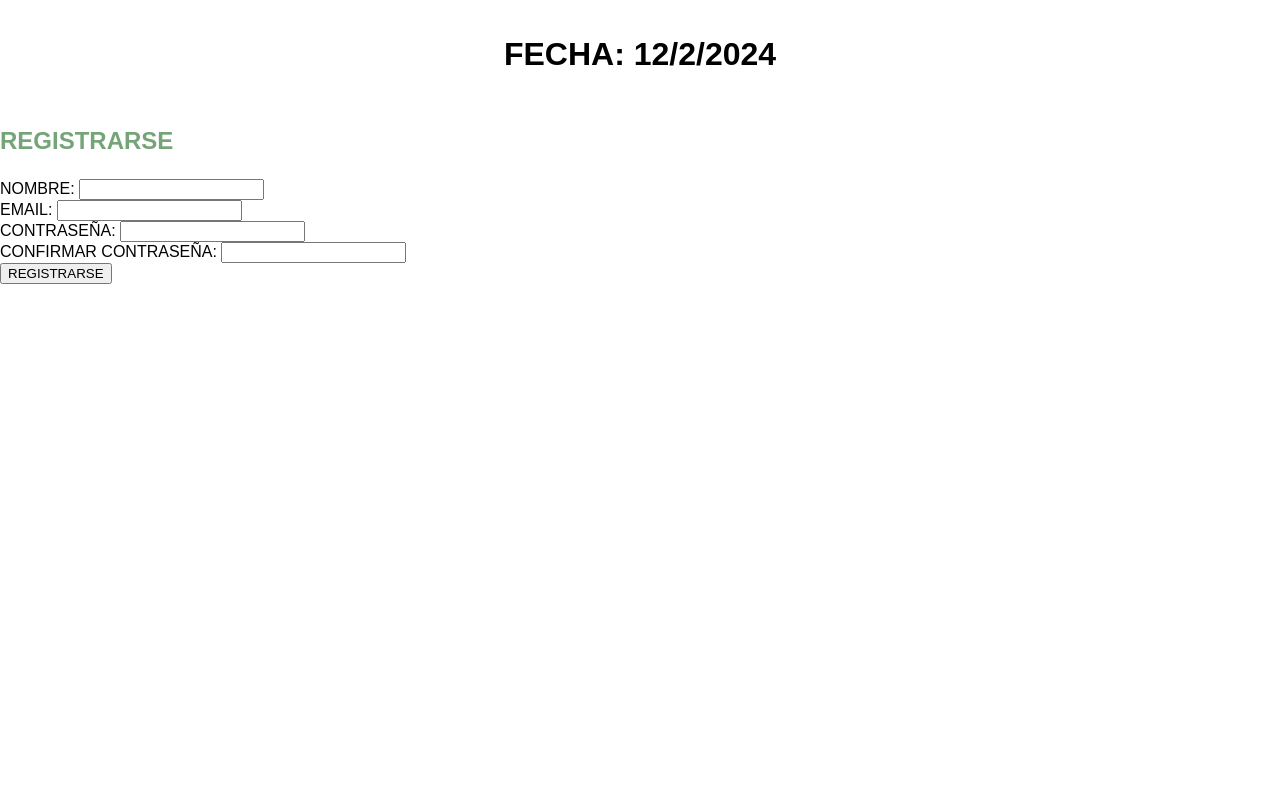
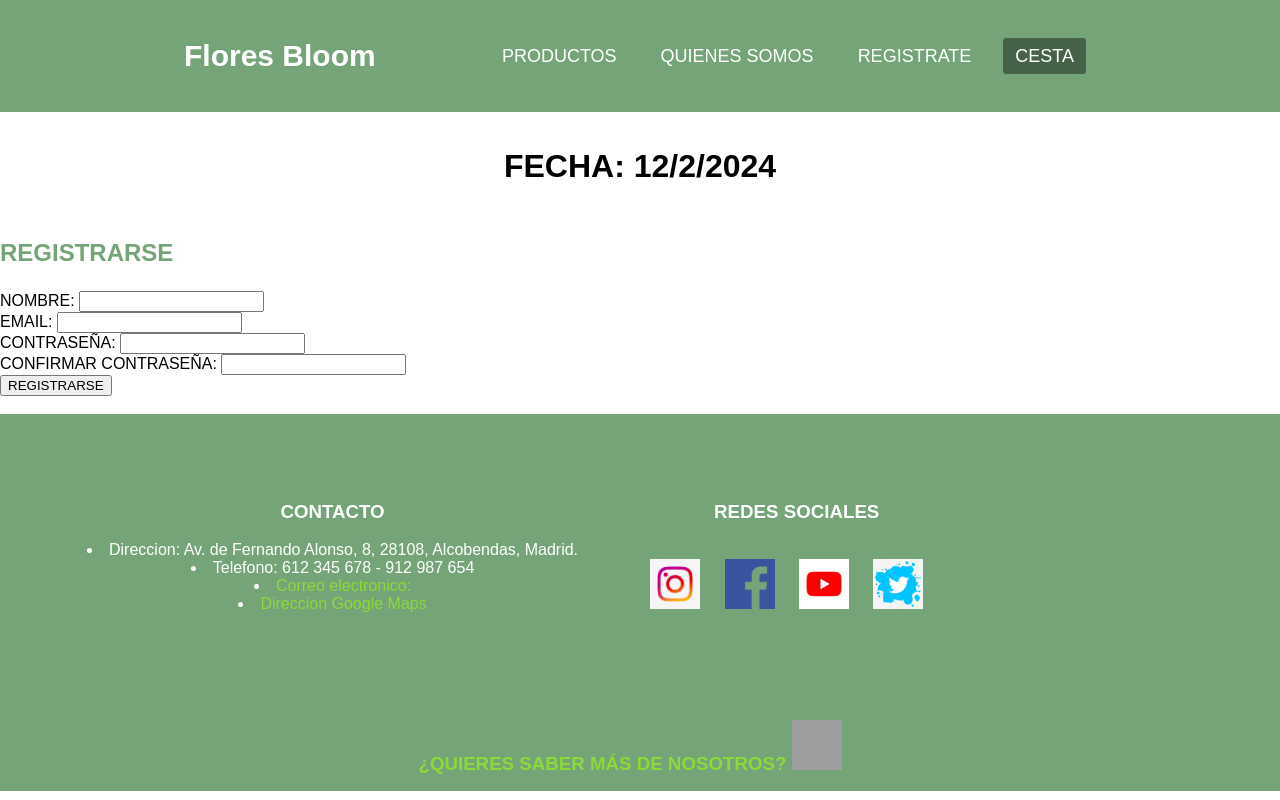
Before and after one commit to xXBarre/Floristeria, a PHP site: page /registrarse.html in a window 1280 px wide. Run offline with PHP 8.4, Linux system fonts and the light colour scheme; grey boxes are pictures that could not be loaded.

Commit message:
cambie css, añadi el registro y enlace con la pagina de inicio

```diff
--- a/registrarse.html
+++ b/registrarse.html
@@ -2,13 +2,30 @@
 <html>
 <head>
   <link rel="stylesheet" type="text/css" href="style.css">
-  <style>
-    .error {
-      color: red;
-    }
-  </style>
 </head>
 <body id="background">
+  <header class="header">
+    <nav class="nav">
+      <a href="inicio.html" class="logo nav-link">Flores Bloom</a>
+      <button class="nav-toggle" aria-label="Abrir menú">
+        <i class="fas fa-bars"></i>
+      </button>
+      <ul class="nav-menu">
+        <li class="nav-menu-item">
+          <a href="productos.html" class="nav-menu-link nav-link">Productos</a>
+        </li>
+        <li class="nav-menu-item">
+          <a href="#" class="nav-menu-link nav-link">Quienes somos</a>
+        </li>
+        <li class="nav-menu-item">
+          <a href="registrarse.html" class="nav-menu-link nav-link">Registrate</a>
+        </li>
+        <li class="nav-menu-item">
+          <a href="#" class="nav-menu-link nav-link nav-menu-link_active">Cesta</a>
+        </li>
+      </ul>
+    </nav>
+  </header>
 <br><br>
   <center>
     <title>Fecha actual</title>
@@ -73,5 +90,36 @@
     <br>
     <br>
   </form>
+  <footer>
+    <div class="footer">
+        <table class="tablainferior" cellspacing="70">
+        <td>
+        <h3>CONTACTO</h3>
+        <br>
+        <li>Direccion: Av. de Fernando Alonso, 8, 28108, Alcobendas, Madrid.</li>
+        <li>Telefono: 612 345 678 - 912 987 654 </li>
+        <li ><a href="mailito:2017hugoherrero@gmail.com">Correo electronico:</a></li>
+        <li><a href="https://goo.gl/maps/JnowR6KXCaFm3KhL7" target="_blank">Direccion Google Maps</a></li>
+        </td>
+        <td>
+        <h3>REDES SOCIALES</h3>
+        <br>
+        <br>
+        <a href="https://www.instagram.com/" target="_blank"><img src="Fotos/Instagram.jpg" width="50" height="50"></a>
+        <a href="https://www.facebook.com/" target="_blank"><img src="Fotos/facebook.png" width="50" height="50"></a>
+        <a href="https://www.youtube.com/" target="_blank"><img src="Fotos/youtube.avif" alt="YouTube"></a>
+        <a href="https://twitter.com/i/flow/login?input_flow_data=%7B%22requested_variant%22%3A%22eyJsYW5nIjoiZXMifQ%3D%3D%22%7D" target="_blank"><img src="Fotos/twitter.png" width="50" height="50"></a>
+        </td>
+        </table>
+        <br>
+        <br>
+                    <div class="wpb_column vc_column_container vc_col-sm-6 vc_col-lg-3 vc_col-md-3 vc_col-xs-12 color-scheme-light">
+                    <div class="vc_column-inner vc_custom_1476463312411">
+                        <div class="wpb_wrapper">
+                    <div class="wpb_text_column wpb_content_element vc_custom_1609261370952">
+                        <div class="wpb_wrapper">
+                            <h3><i class="fab fa-whatsapp" ></i><a id="wasap" class="ventajas" href="https://api.whatsapp.com/send?phone=34637600263&amp;text=Hola%20quisiera%20obtener%20más%20información" target="_blank">¿QUIERES SABER MÁS DE NOSOTROS? <a id="btn-fixed" href="#"><img src="https://cdn.pixabay.com/photo/2015/08/03/13/58/soon-873316_960_720.png" alt="Whatsapp" width="50" height="50"/></a></a></h3>
+        </div>
+</footer>
 </body>
 </html>
--- a/style.css
+++ b/style.css
@@ -88,22 +88,11 @@ h2 {
   padding: 2em 0;
 }
 
-footer {
-  background-color: #75a478;
-  color: #fff;
-  text-align: center;
-  padding: 1em;
-  position: fixed;
-  bottom: 0;
-  width: 100%;
-}
-
 /*Nico*/
 
 .nav {
   display: flex;
   justify-content: space-between;
-
   max-width: 992px;
   margin: 0 auto;
 }
@@ -212,14 +201,16 @@ footer {
   }
 }
 
-    /* footer */
-    /* color de la parte de atras*/
-    .footer {
-        background-color: #1f7bd7;
-        padding: 5px;
-        display: flex;
-        justify-content: space-between;
+/*Hugo*/
+footer {
+  background-color: #75a478;
+  color: #fff;
+  text-align: center;
+  padding: 1em;
+  bottom: 0;
+  width: 100%;
 }
+
     /* tamaño imagenes*/
 .footer img {
       width: 50px;
@@ -236,78 +227,8 @@ footer {
       color: #a87c7c;
 }
 
-/*
+/*Registro*/
 
-h2 {
-    text-align: center;
+.error {
+  color: red;
 }
-
-  form {
-    width: 300px;
-    margin: 0 auto;
-  }
-
-  label {
-    display: block;
-    margin-top: 10px;
-  }
-
-  input {
-    width: 100%;
-    padding: 5px;
-    margin-top: 5px;
-  }
-
-  button {
-    margin-top: 10px;
-    width: 100%;
-    padding: 10px;
-  }
-
-  #background {
-    background-color: aquamarine;
-    background-size: 70% auto;
-    color: rgb(0, 0, 0);
-
-  }
-
-#background {
-  background-color: #343c69;
-  color: #ccc;
-
-}
-.form-container {
-  max-width: 500px;
-  margin: 0 auto;
-}
-
-.form-container label {
-  display: block;
-  margin-bottom: 5px;
-}
-
-.form-container input,
-.form-container select,
-.form-container textarea {
-  width: 100%;
-  padding: 8px;
-  margin-bottom: 10px;
-  border: 1px solid #ccc;
-  border-radius: 4px;
-  box-sizing: border-box;
-}
-
-.form-container input[type="submit"] {
-  background-color: #303030;
-  color: white;
-  cursor: pointer;
-}
-
-#tabla {
-  color: aliceblue;
-}
-
-.form-container input[type="submit"]:hover {
-  background-color: #19a928;
-}
-*/
```
Also changed, not shown: inicio.html (+30 -2 lines). Lines whose indentation alone changed are shown as unchanged.
